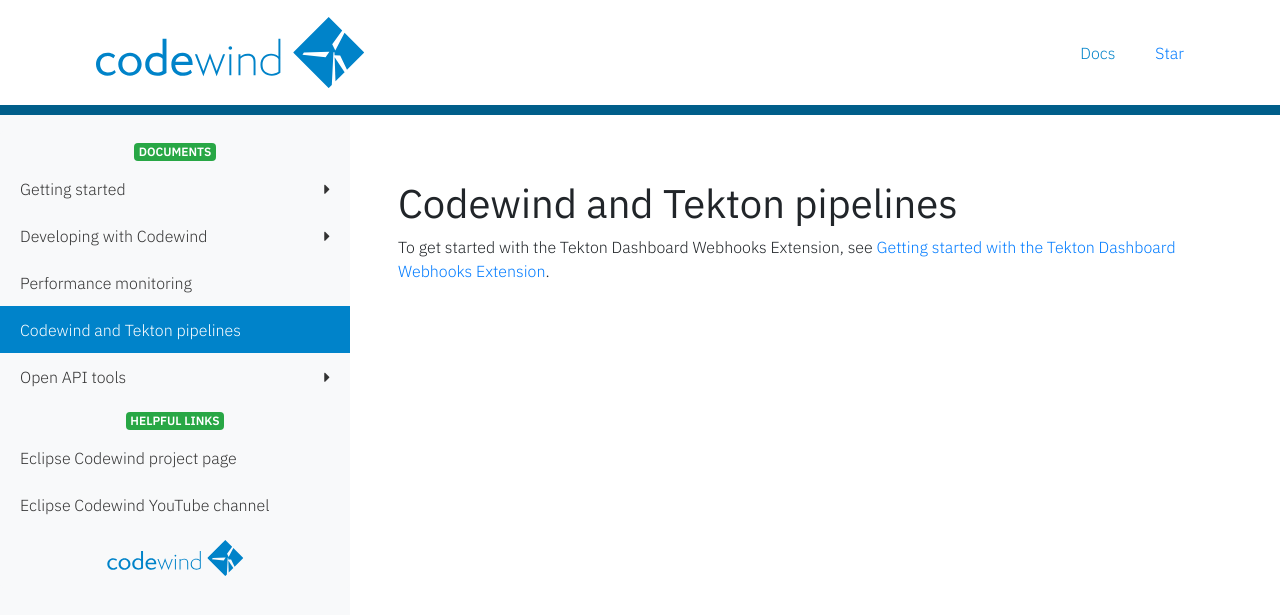
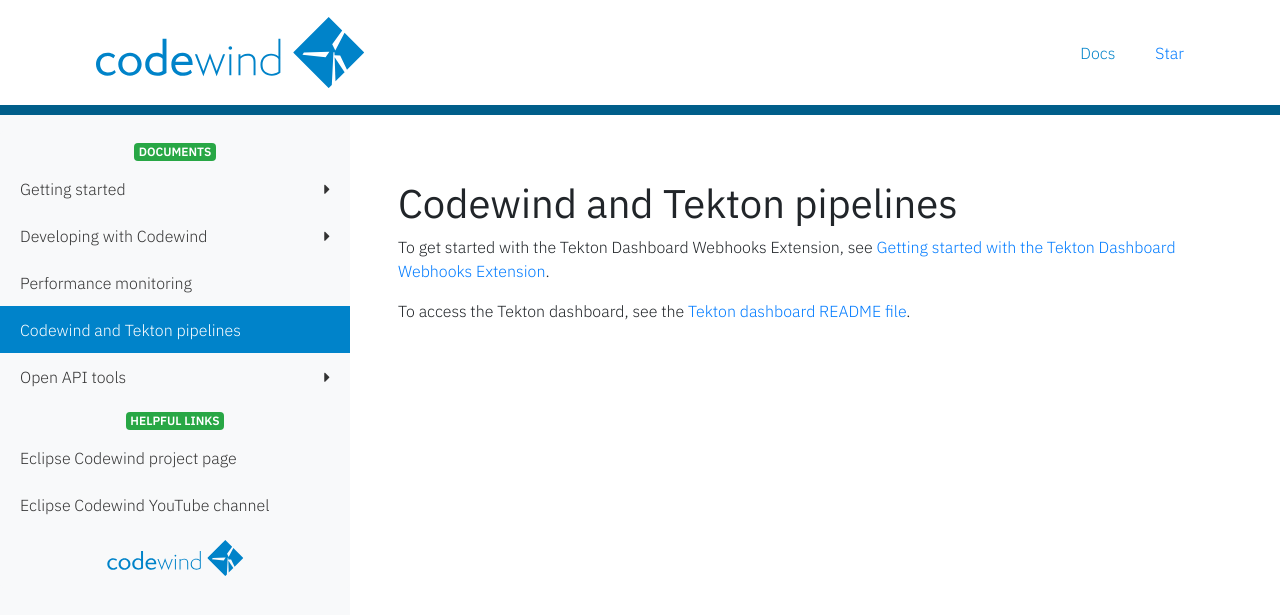
Before and after one commit to eclipse-archived/codewind-docs, a Jekyll site: the page built from docs/_documentations/codewindandtektonpipelines.md, in a window 1280 px wide and 900 px high. Shown: the top 615 px of the window. Built offline with Jekyll 4.4.1, drawn with Linux system fonts in a browser that asks for light colours; nearby versions of some CDN libraries.

Commit message:
Adding link
Signed-off-by: Sarah Ishida <sishida@us.ibm.com>

```diff
--- a/docs/_documentations/codewindandtektonpipelines.md
+++ b/docs/_documentations/codewindandtektonpipelines.md
@@ -13,3 +13,5 @@ parent: mdteclipseoverview
 # Codewind and Tekton pipelines
 
 To get started with the Tekton Dashboard Webhooks Extension, see [Getting started with the Tekton Dashboard Webhooks Extension](https://github.com/tektoncd/experimental/blob/master/webhooks-extension/docs/GettingStarted.md).
+
+To access the Tekton dashboard, see the [Tekton dashboard README file](https://github.com/tektoncd/dashboard#install-on-openshift).
```
